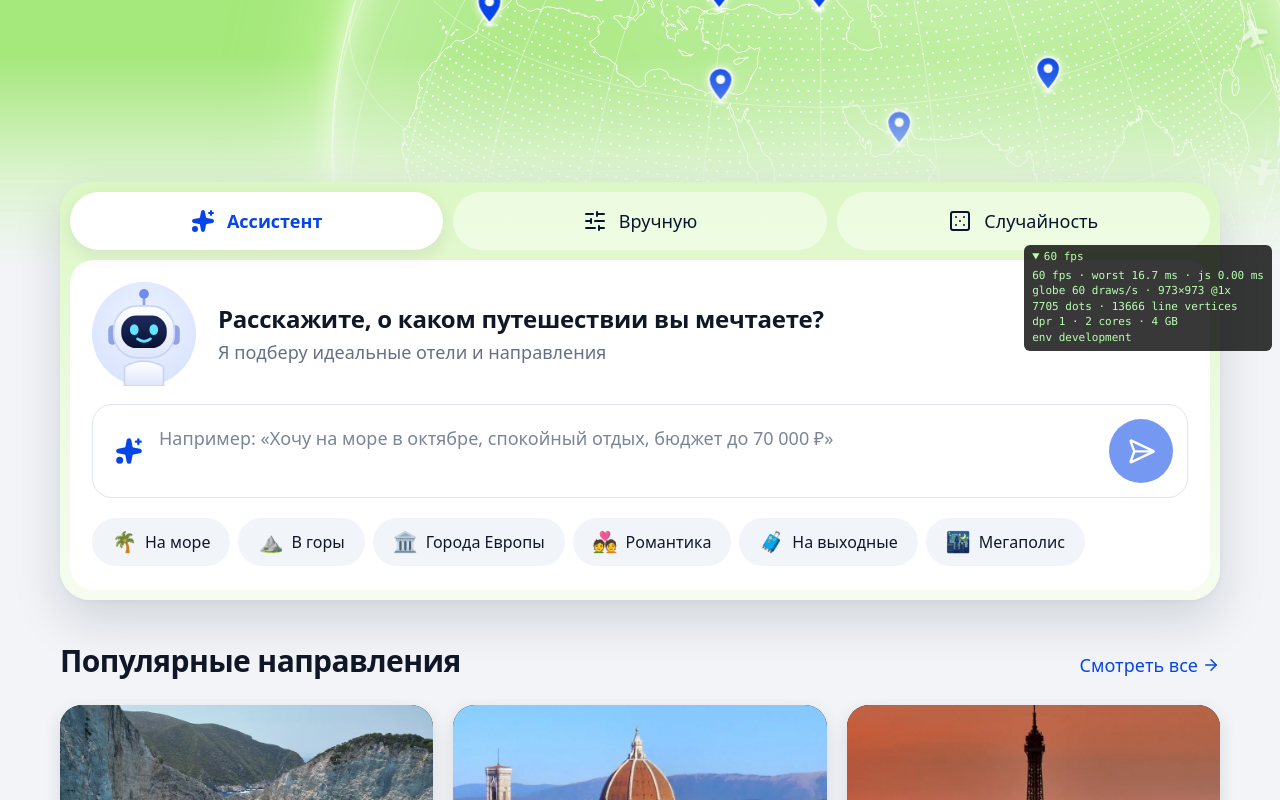
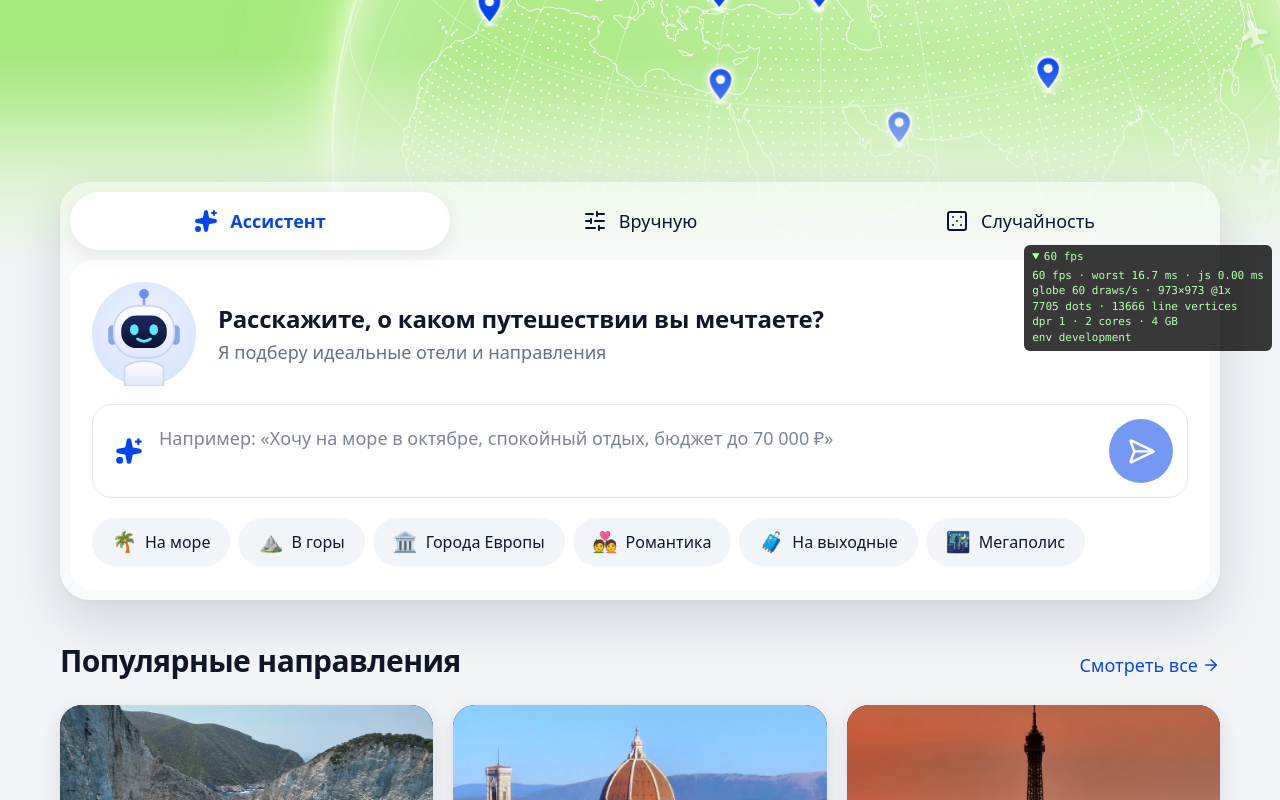
Before and after one commit to LeonidAlekseev/ostrovok-concept, a Next.js app: page / in a window 1280 px wide. Shown: the part 441-1241 px from the top of the page. Built offline with nearby package versions, Linux system fonts and the light colour scheme.

Commit message:
style: translucent search panel; tabs span its full width
Co-Authored-By: Claude Opus 5.5 <noreply@anthropic.com>

```diff
--- a/src/components/SearchPanel/SearchPanel.module.css
+++ b/src/components/SearchPanel/SearchPanel.module.css
@@ -2,7 +2,7 @@
   position: relative;
   z-index: 10;
   padding: clamp(6px, 2vw, 10px);
-  background: linear-gradient(180deg, #dcf7c4 0%, #eefbe4 60%, #f6fdf0 100%);
+  background: rgba(255, 255, 255, 0.45);
   border-radius: clamp(22px, 5.6vw, 30px);
   box-shadow:
     0 20px 50px rgba(7, 22, 47, 0.14),
@@ -12,7 +12,6 @@
 .tabs {
   display: grid;
   grid-template-columns: repeat(3, minmax(0, 1fr));
-  gap: clamp(4px, 1.6vw, 10px);
   margin-bottom: clamp(6px, 2vw, 10px);
 }
 
@@ -28,7 +27,7 @@
   font-size: clamp(13px, 3.8vw, 18px);
   font-weight: 500;
   white-space: nowrap;
-  background: rgba(255, 255, 255, 0.45);
+  background: transparent;
   border: 0;
   border-radius: 999px;
   transition:
@@ -38,7 +37,7 @@
 }
 
 .tab:hover {
-  background: rgba(255, 255, 255, 0.75);
+  background: rgba(255, 255, 255, 0.5);
 }
 
 .tab[aria-selected='true'] {
```
